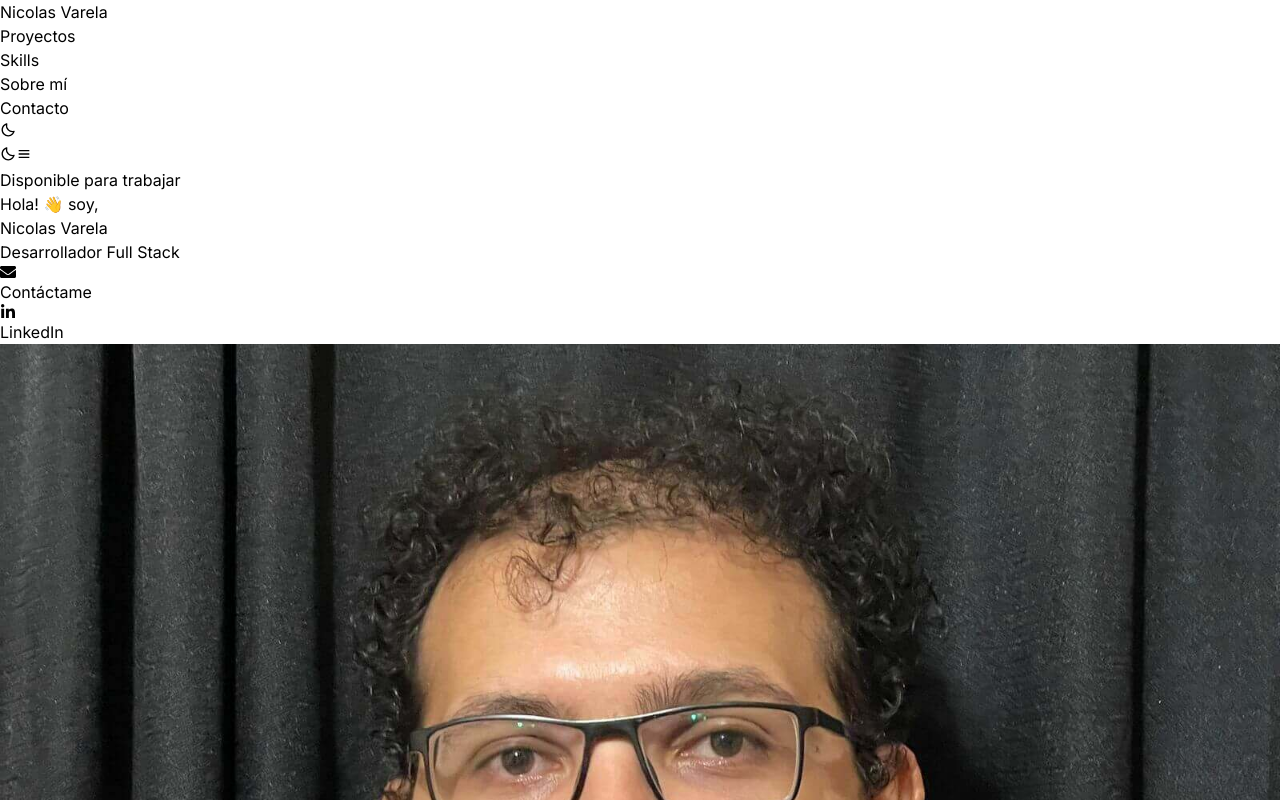
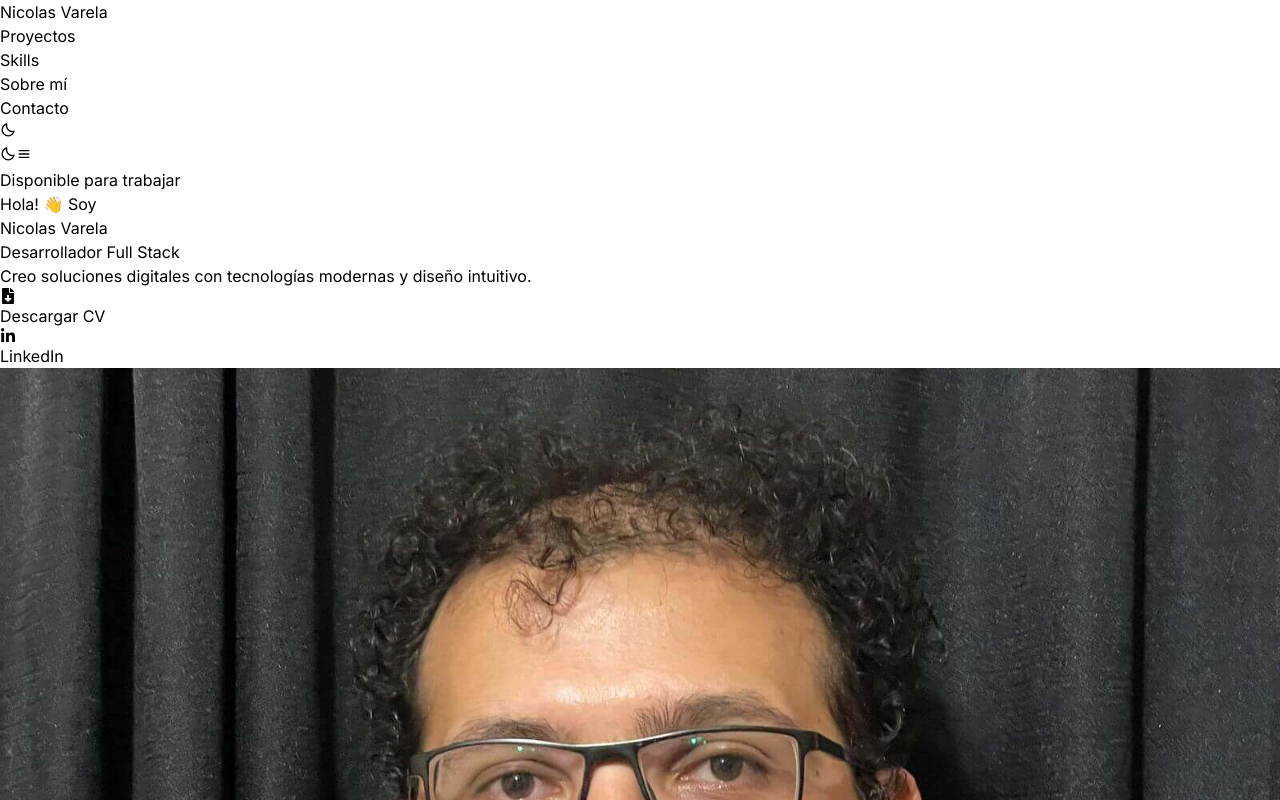
Before and after one commit to NiicoVarelaa/Portfolio-Nicolas-Varela, a React (Vite) app: page / in a window 1280 px wide. Shown: the top 800 px of the page. Built offline with nearby package versions, Linux system fonts and the light colour scheme.

Commit message:
Actualización de la sección Home

```diff
--- a/index.html
+++ b/index.html
@@ -4,7 +4,7 @@
     <meta charset="UTF-8" />
     <meta name="viewport" content="width=device-width, initial-scale=1.0" />
     <link rel="icon" type="image/svg+xml" href="/favicon.svg" />
-    <title>Nicolas Varela  💼</title>
+    <title>Nicolas Varela</title>
     <link rel="preconnect" href="https://fonts.googleapis.com" />
     <link rel="preconnect" href="https://fonts.gstatic.com" crossorigin />
     <link
--- a/src/components/Home.jsx
+++ b/src/components/Home.jsx
@@ -3,14 +3,25 @@ import { motion } from 'framer-motion';
 import nico from "../../public/nico.jpeg";
 import Badge from './Badge';
 import SocialButtons from './SocialButtons';
-import { FaLinkedinIn, FaEnvelope } from 'react-icons/fa';
+import { FaLinkedinIn, FaFileDownload } from 'react-icons/fa';
+import cvFile from "../../public/cv.pdf";
 
 const Home = () => {
+    const handleDownloadCV = () => {
+        const link = document.createElement('a');
+        link.href = cvFile;
+        link.download = 'CV_Nicolas_Varela.pdf';
+        document.body.appendChild(link);
+        link.click();
+        document.body.removeChild(link);
+    };
+
     return (
-        <div
-            className="mx-auto max-w-7xl w-full min-h-screen py-10 px-6 lg:px-32 flex items-center justify-center"
+        <section
+            className="w-full min-h-[100vh] flex items-center justify-center py-10"
             id="home"
         >
+            <div className="w-full max-w-6xl mx-auto px-4 sm:px-10">
                 <motion.div
                     initial={{ opacity: 0, y: 50 }}
                     whileInView={{ opacity: 1, y: 0 }}
@@ -18,45 +29,39 @@ const Home = () => {
                     transition={{ duration: 0.8, delay: 0.2 }}
                     className="flex flex-col-reverse md:flex-row items-center justify-between gap-10 w-full"
                 >
-                {/* Contenedor de texto y botones */}
                     <motion.div
                         initial={{ opacity: 0, x: -50 }}
                         whileInView={{ opacity: 1, x: 0 }}
                         viewport={{ once: true }}
                         transition={{ duration: 0.8, delay: 0.4 }}
-                    className="flex flex-col items-center md:items-start gap-4 w-full md:w-1/2"
+                        className="flex flex-col items-center md:items-start gap-6 w-full md:w-1/2 text-center md:text-left"
                     >
-                    {/* Badge - Centrado en móvil, alineado a la izquierda en desktop */}
-                    <div className="w-full text-center md:text-left">
-                        <a
-                            href="https://www.linkedin.com/in/niicolasvarelaa/"
-                            target="_blank"
-                            rel="noopener"
-                            className="inline-block hover:scale-105 transition-transform"
-                        >
+                        <div className="w-full flex justify-center md:justify-start">
                             <Badge>Disponible para trabajar</Badge>
-                        </a>
                         </div>
 
-                    {/* Títulos */}
-                    <h2 className="text-orange-950 dark:text-gray-50 text-xl md:text-2xl text-center md:text-left">
-                        Hola! 👋 soy,
-                    </h2>
-
-                    <h1 className="text-4xl md:text-6xl lg:text-7xl font-semibold text-center md:text-left bg-gradient-to-r from-orange-500 via-amber-500 to-orange-400 text-transparent bg-clip-text">
+                        <div className="space-y-2 w-full">
+                            <h2 className="text-orange-950 dark:text-gray-200 text-2xl md:text-3xl">Hola! 👋 Soy</h2>
+                            <h1 className="text-4xl md:text-6xl lg:text-7xl font-bold text-orange-500 leading-tight">
                                 Nicolas Varela
                             </h1>
-
-                    <h3 className="text-xl md:text-2xl text-center md:text-left text-orange-950 dark:text-gray-50">
+                            <h3 className="text-xl md:text-2xl text-orange-800 dark:text-gray-300">
                                 Desarrollador Full Stack
                             </h3>
+                        </div>
 
-                    {/* Botones */}
-                    <div className="flex flex-wrap justify-center md:justify-start gap-4 ">
-                        <SocialButtons href="mailto:niicovarelaa@gmail.com">
-                            <FaEnvelope className="size-4" />
-                            Contáctame
-                        </SocialButtons>
+                        <p className="text-gray-700 dark:text-gray-300 max-w-md">
+                            Creo soluciones digitales con tecnologías modernas y diseño intuitivo.
+                        </p>
+
+                        <div className="flex flex-wrap justify-center md:justify-start gap-3">
+                            <button
+                                onClick={handleDownloadCV}
+                                className="flex items-center gap-2 px-4 py-2 bg-orange-500 hover:bg-orange-600 text-white rounded-full transition-colors"
+                            >
+                                <FaFileDownload className="size-4" />
+                                Descargar CV
+                            </button>
                             <SocialButtons href="https://www.linkedin.com/in/niicolasvarelaa/">
                                 <FaLinkedinIn className="size-4" />
                                 LinkedIn
@@ -64,22 +69,22 @@ const Home = () => {
                         </div>
                     </motion.div>
 
-                {/* Imagen - Centrada en ambos casos */}
                     <motion.div
                         initial={{ opacity: 0, x: 50 }}
                         whileInView={{ opacity: 1, x: 0 }}
                         viewport={{ once: true }}
                         transition={{ duration: 0.8, delay: 0.4 }}
-                    className="w-[250px] md:w-[350px] aspect-square rounded-full overflow-hidden border-2 dark:border-gray-50"
+                        className="w-[250px] md:w-[350px] aspect-square rounded-full overflow-hidden border-4 border-gray-200 dark:border-gray-400"
                     >
                         <img
                             src={nico}
-                        className="w-full h-full object-cover hover:scale-105 transition-all duration-500"
+                            className="w-full h-full object-cover hover:scale-105 transition-transform duration-500"
                             alt="Nicolas Varela"
                         />
                     </motion.div>
                 </motion.div>
             </div>
+        </section>
     );
 };
 
--- a/src/components/Navbar.jsx
+++ b/src/components/Navbar.jsx
@@ -32,7 +32,13 @@ const Navbar = () => {
                 />
             )}
 
-            <header className={`fixed top-0 w-full border-b bg-gray backdrop-blur-md z-50 transition-shadow duration-300 ${hasShadow ? "bg-gray/50 backdrop-blur-xl md:border-gray-100 dark:md:border-gray-700" : "border-transparent"}`}>
+            <header className={`fixed top-0 w-full border-b bg-gray backdrop-blur-md z-50 transition-all duration-300 ${
+                isMenuOpen
+                    ? "border-transparent"
+                    : hasShadow
+                        ? "bg-gray/50 backdrop-blur-xl border-gray-100 dark:border-gray-700"
+                        : "border-transparent"
+            }`}>
                 <nav className="max-w-6xl mx-auto py-3 px-4 sm:px-10 flex items-center justify-between text-base font-medium text-gray-600 dark:text-gray-300">
                     <a href="#home" className="text-xl md:text-2xl font-semibold text-orange-500 hover:scale-105 transition-all duration-300">
                         Nicolas Varela
@@ -76,6 +82,7 @@ const Navbar = () => {
                             )}
                         </button>
                     </div>
+                </nav>
 
                 {isMenuOpen && (
                     <div className="md:hidden fixed top-[4.5rem] right-4 z-50 w-64 rounded-xl bg-white/90 dark:bg-gray-800/90 backdrop-blur-lg shadow-xl overflow-hidden transition-all duration-300">
@@ -105,7 +112,6 @@ const Navbar = () => {
                         </div>
                     </div>
                 )}
-                </nav>
             </header>
         </>
     );
```
Also changed, not shown: 1 other file (tests, documents, lock files or other folders). Lines whose indentation alone changed are shown as unchanged.
